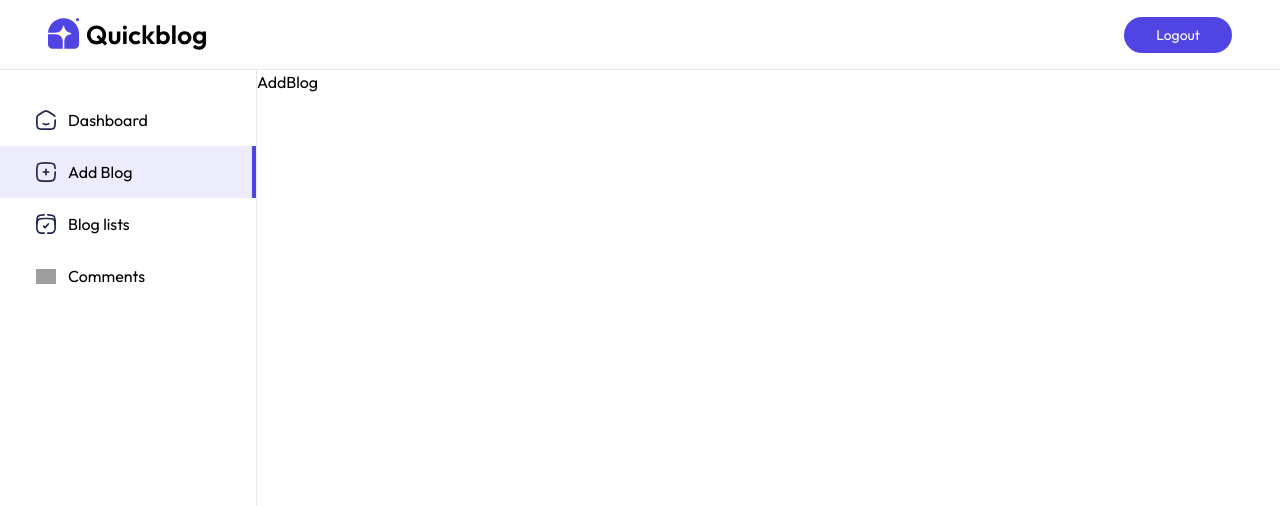
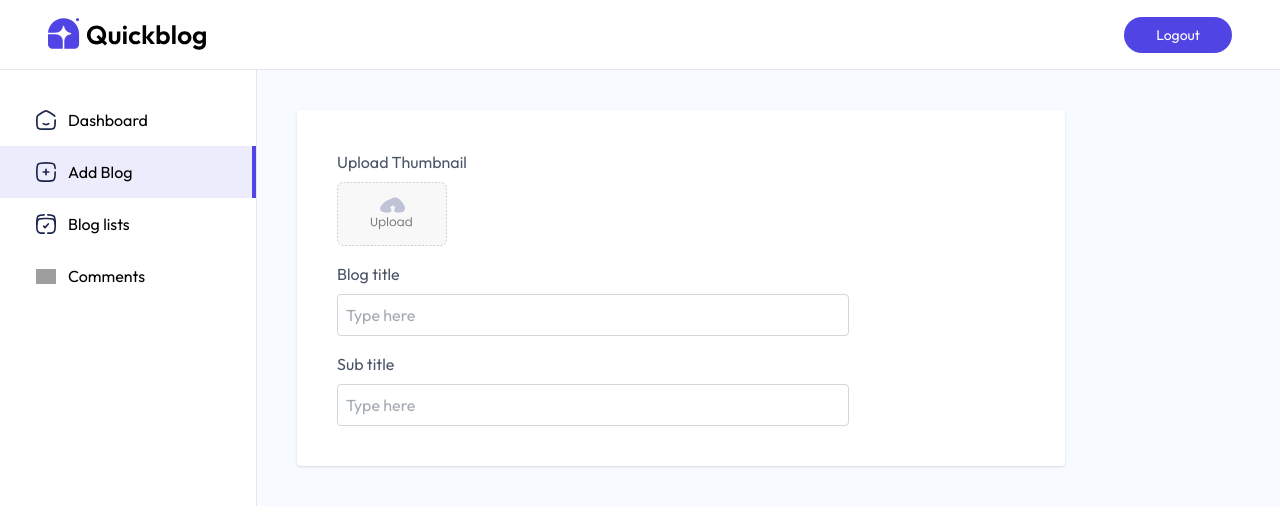
Before and after one commit to yogeshNavghane67/FortBlog, a React (Vite) app in the folder client/: page /admin/addBlog in a window 1280 px wide. Shown: the top 506 px of the page. Built offline with nearby package versions, Linux system fonts and the light colour scheme; grey boxes are pictures that could not be loaded.

Commit message:
add blog

```diff
--- a/client/src/pages/admin/AddBlog.jsx
+++ b/client/src/pages/admin/AddBlog.jsx
@@ -1,7 +1,37 @@
+import { useState } from "react";
+import { assets } from "../../assets/assets"
 
 const AddBlog = () => {
+
+  const [image,setImage] = useState(false);
+  const [title,setTitle] = useState('');
+  const [subTitle,setSubTitle] = useState('');
+  const [subCatrgory,setSubCategory] = useState('Startup');
+  const [isPublished,setPublished] = useState(false);
+
+  const onSubmitHandler = async (e) => {
+    e.preventDefault();
+  }
+
   return (
-    <div>AddBlog</div>
+    <form onSubmit={onSubmitHandler} className="flex-1 bg-blue-50/50 text-gray-600 h-full overflow-scroll">
+      <div className="bg-white w-full max-w-3xl p-4 md:p-10 sm:m-10 shadow rounded">
+        <p>Upload Thumbnail</p>
+        <label htmlFor="image">
+          <img src={!image ? assets.upload_area : URL.createObjectURL(image)} alt="" className="mt-2 h-16 rounded cursor-pointer" />
+          <input onChange={(e) => setImage(e.target.files[0])} type="file" id="image" hidden required/>
+        </label>
+
+        <p className="mt-4">Blog title</p>
+        <input type="text" placeholder="Type here" required className="w-full max-w-lg mt-2 p-2 border
+         border-gray-300 outline-none rounded" onChange={e=> setTitle(e.target.value)} value={title}/>
+
+        <p className="mt-4">Sub title</p>
+        <input type="text" placeholder="Type here" required className="w-full max-w-lg mt-2 p-2 border
+         border-gray-300 outline-none rounded" onChange={e=> setSubTitle(e.target.value)} value={subTitle}/>
+
+      </div>
+    </form>
   )
 }
 
```
